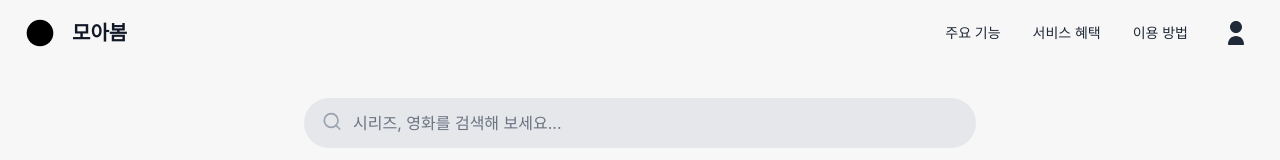
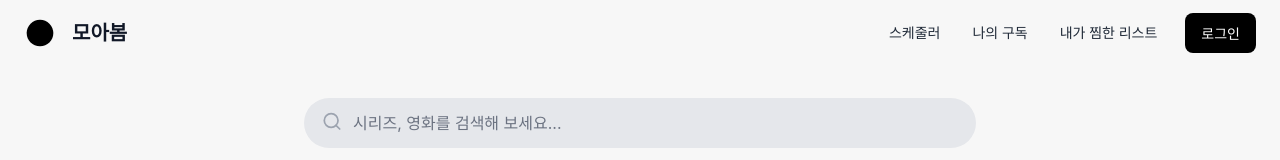
Before and after one commit to SE-MoaBom/SE-MoaBom-Front, a React (Vite) app: page / in a window 1280 px wide. Shown: the top 160 px of the page. Built offline with nearby package versions, Linux system fonts and the light colour scheme.

Commit message:
라우터 구축 완료

```diff
--- a/src/App.tsx
+++ b/src/App.tsx
@@ -1,11 +1,28 @@
-import { BrowserRouter } from "react-router-dom";
+import { BrowserRouter, Routes, Route } from "react-router-dom";
+import { AuthProvider } from "./contexts/AuthContext";
 import MainPage from "./pages/MainPage";
+import LoginPage from "./pages/LoginPage";
+import SignupPage from "./pages/SignupPage";
+import ProfilePage from "./pages/ProfilePage";
+import SchedulerPage from "./pages/SchedulerPage";
+import SubscribePage from "./pages/SubscribePage";
+import WishlistPage from "./pages/WishlistPage";
 
 function App() {
   return (
-    <BrowserRouter>
-      <MainPage />
-    </BrowserRouter>
+    <AuthProvider>
+      <BrowserRouter>
+        <Routes>
+          <Route path="/" element={<MainPage />} />
+          <Route path="/login" element={<LoginPage />} />
+          <Route path="/signup" element={<SignupPage />} />
+          <Route path="/profile" element={<ProfilePage />} />
+          <Route path="/scheduler" element={<SchedulerPage />} />
+          <Route path="/subscribe" element={<SubscribePage />} />
+          <Route path="/wishlist" element={<WishlistPage />} />
+        </Routes>
+      </BrowserRouter>
+    </AuthProvider>
   );
 }
 
--- a/src/components/Header.tsx
+++ b/src/components/Header.tsx
@@ -1,7 +1,10 @@
 import React from "react";
 import { Link } from "react-router-dom";
+import { useAuth } from "../contexts/AuthContext";
 
 const Header: React.FC = () => {
+  const { isLoggedIn, logout } = useAuth();
+
   return (
     <header className="header">
       <div className="header-container">
@@ -19,28 +22,27 @@ const Header: React.FC = () => {
 
         <nav className="nav-container">
           <div className="nav">
-            <Link to="/features" className="nav-item">
-              주요 기능
+            <Link to="/scheduler" className="nav-item">
+              스케줄러
             </Link>
-            <Link to="/benefits" className="nav-item">
-              서비스 혜택
+            <Link to="/subscribe" className="nav-item">
+              나의 구독
             </Link>
-            <Link to="/how-it-works" className="nav-item">
-              이용 방법
+            <Link to="/wishlist" className="nav-item">
+              내가 찜한 리스트
             </Link>
           </div>
 
           <div className="auth-buttons">
-            <Link to="/profile" className="profile-button">
-              <div className="profile-icon">
-                <svg width="24" height="28" viewBox="0 0 24 28" fill="none">
-                  <path
-                    d="M12 14C15.3137 14 18 11.3137 18 8C18 4.68629 15.3137 2 12 2C8.68629 2 6 4.68629 6 8C6 11.3137 8.68629 14 12 14ZM12 17C7.58172 17 4 20.5817 4 25C4 25.5523 4.44772 26 5 26H19C19.5523 26 20 25.5523 20 25C20 20.5817 16.4183 17 12 17Z"
-                    fill="#1F2937"
-                  />
-                </svg>
-              </div>
-            </Link>
+            {isLoggedIn ? (
+              <Link to="/profile" className="profile-button">
+                <div className="profile-icon">{/* SVG 아이콘 */}</div>
+              </Link>
+            ) : (
+              <Link to="/login" className="login-button">
+                로그인
+              </Link>
+            )}
           </div>
         </nav>
       </div>
--- /dev/null
+++ b/src/contexts/AuthContext.tsx
@@ -0,0 +1,47 @@
+import React, { createContext, useContext, useState } from "react";
+import type { ReactNode } from "react";
+
+interface AuthContextType {
+  isLoggedIn: boolean;
+  user: { name: string; email: string } | null;
+  login: (userData: { name: string; email: string }) => void;
+  logout: () => void;
+}
+
+const AuthContext = createContext<AuthContextType | undefined>(undefined);
+
+export const AuthProvider: React.FC<{ children: ReactNode }> = ({
+  children,
+}) => {
+  const [isLoggedIn, setIsLoggedIn] = useState(false);
+  const [user, setUser] = useState<{ name: string; email: string } | null>(
+    null
+  );
+
+  const login = (userData: { name: string; email: string }) => {
+    setIsLoggedIn(true);
+    setUser(userData);
+    // TODO: 실제로는 토큰을 localStorage에 저장
+    localStorage.setItem("token", "your-jwt-token");
+  };
+
+  const logout = () => {
+    setIsLoggedIn(false);
+    setUser(null);
+    localStorage.removeItem("token");
+  };
+
+  return (
+    <AuthContext.Provider value={{ isLoggedIn, user, login, logout }}>
+      {children}
+    </AuthContext.Provider>
+  );
+};
+
+export const useAuth = () => {
+  const context = useContext(AuthContext);
+  if (context === undefined) {
+    throw new Error("useAuth must be used within an AuthProvider");
+  }
+  return context;
+};
--- /dev/null
+++ b/src/pages/LoginPage.tsx
@@ -0,0 +1,11 @@
+import React from "react";
+
+const LoginPage: React.FC = () => {
+  return (
+    <>
+      <div>로그인 페이지입니다</div>
+    </>
+  );
+};
+
+export default LoginPage;
--- /dev/null
+++ b/src/pages/ProfilePage.tsx
@@ -0,0 +1,11 @@
+import React from "react";
+
+const ProfilePage: React.FC = () => {
+  return (
+    <>
+      <div>프로필 페이지입니다</div>
+    </>
+  );
+};
+
+export default ProfilePage;
--- /dev/null
+++ b/src/pages/SchedulerPage.tsx
@@ -0,0 +1,11 @@
+import React from "react";
+
+const SchedulerPage: React.FC = () => {
+  return (
+    <>
+      <div>스케줄러 페이지입니다</div>
+    </>
+  );
+};
+
+export default SchedulerPage;
--- /dev/null
+++ b/src/pages/SignupPage.tsx
@@ -0,0 +1,11 @@
+import React from "react";
+
+const SchedulerPage: React.FC = () => {
+  return (
+    <>
+      <div>스케줄러 페이지입니다</div>
+    </>
+  );
+};
+
+export default SchedulerPage;
--- /dev/null
+++ b/src/pages/SubscribePage.tsx
@@ -0,0 +1,11 @@
+import React from "react";
+
+const SubscribePage: React.FC = () => {
+  return (
+    <>
+      <div>구독 관리 페이지입니다</div>
+    </>
+  );
+};
+
+export default SubscribePage;
--- /dev/null
+++ b/src/pages/WishlistPage.tsx
@@ -0,0 +1,11 @@
+import React from "react";
+
+const WishlistPage: React.FC = () => {
+  return (
+    <>
+      <div>나의 찜한 리스트 페이지입니다</div>
+    </>
+  );
+};
+
+export default WishlistPage;
--- a/src/styles/mainPage.css
+++ b/src/styles/mainPage.css
@@ -124,6 +124,27 @@
   justify-content: center;
   width: 24px;
   height: 28px;
+}
+
+/* 로그인 버튼 */
+.login-button {
+  display: flex;
+  align-items: center;
+  justify-content: center;
+  padding: 8px 16px;
+  height: 40px;
+  border-radius: 8px;
+  background-color: #000000;
+  color: #ffffff;
+  text-decoration: none;
+  font-family: "Inter";
+  font-weight: 500;
+  font-size: 14px;
+  transition: background-color 0.2s;
+}
+
+.login-button:hover {
+  background-color: #1f2937;
 }
 
 /* Main Content */
```
